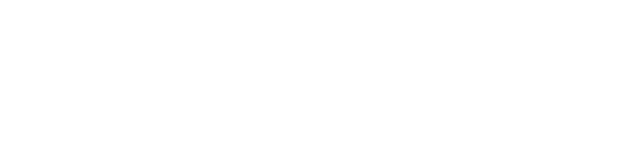
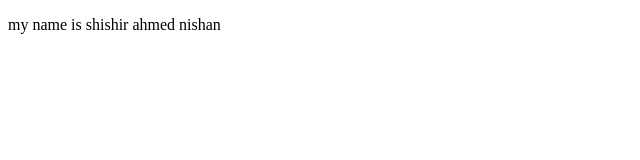
Before and after one commit to shishirAhmedNIshan/my-second-repo, a plain HTML site: page index.html in a window 1280 px wide. Shown: the whole page, without its empty margins (0-640 px from the left). Drawn offline with Linux system fonts and the light colour scheme.

```diff
--- a/index.html
+++ b/index.html
@@ -6,7 +6,9 @@
     <meta name="viewport" content="width=device-width, initial-scale=1.0">
     <title>here is my second repo</title>
 </head>
+
 <body>
+    <p>my name is shishir ahmed nishan</p>
 
 </body>
 </html>
```
